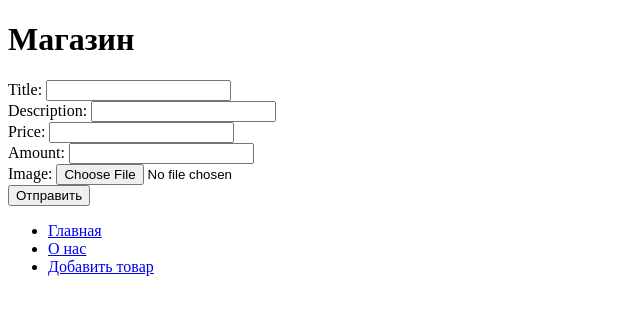
After one commit to MixidFinder/Django_GB, a Django app: page /products/add in a window 1280 px wide. The commit adds this page. Shown: the top 315 px of the page, without its empty margins (0-640 px from the left). Run offline with Django 5.2, Linux system fonts and the light colour scheme.

Commit message:
create product form

```diff
--- /dev/null
+++ b/myapp/forms.py
@@ -0,0 +1,9 @@
+from django import forms
+
+
+class ProductForm(forms.Form):
+    title = forms.CharField(max_length=50)
+    description = forms.CharField(max_length=1000)
+    price = forms.DecimalField(max_digits=12, decimal_places=2)
+    amount = forms.IntegerField(min_value=1)
+    image = forms.ImageField(allow_empty_file=False)
--- /dev/null
+++ b/myapp/templates/myapp/add_product.html
@@ -0,0 +1,11 @@
+{% extends "base.html" %}
+
+{% block title %}Добавить товар{% endblock title %}
+
+{% block content %}
+<form action="" method="post" enctype="multipart/form-data">
+    {% csrf_token %}
+    {{ form }}
+    <input type="submit" value="Отправить">
+</form>
+{% endblock content %}
--- a/myapp/urls.py
+++ b/myapp/urls.py
@@ -4,5 +4,6 @@ from . import views
 urlpatterns = [
     path("", views.index, name="index"),
     path("about/", views.about, name="about"),
-    path("last_products/", views.last_products, name="last_products"),
+    path("products/last", views.last_products, name="last_products"),
+    path("products/add", views.add_product, name="add_product"),
 ]
--- a/myapp/views.py
+++ b/myapp/views.py
@@ -1,7 +1,9 @@
 import logging
 from datetime import datetime, timedelta
-from django.shortcuts import render
+from django.shortcuts import redirect, render
+from .forms import ProductForm
 from .models import Product
+from django.core.files.storage import FileSystemStorage
 
 logger = logging.getLogger(__name__)
 
@@ -17,20 +19,54 @@ def about(request):
     return render(request, "myapp/about.html")
 
 
+def add_product(request):
+    if request.method == "POST":
+        form = ProductForm(request.POST, request.FILES)
+        if form.is_valid():
+            title = form.cleaned_data["title"]
+            description = form.cleaned_data["description"]
+            price = form.cleaned_data["price"]
+            amount = form.cleaned_data["amount"]
+            image = form.cleaned_data["image"]
+
+            logger.info(
+                f"Получили {title=}, {price=}, {amount=} {description=}, {image=}."
+            )
+
+            fs = FileSystemStorage()
+            fs.save(image.name, image)
+
+            product = Product(
+                title=title,
+                description=description,
+                price=price,
+                amount=amount,
+                image=image.name,
+            )
+            product.save()
+
+            return redirect("/")
+
+    else:
+        form = ProductForm()
+
+    return render(request, "myapp/add_product.html", {"form": form})
+
+
 def last_products(request):
     period = request.GET.get("period")
     today = datetime.today()
     if period == "week":
         date = today - timedelta(days=7)
-        products = Product.objects.filter(product_added_date__gte=date)
+        products = Product.objects.filter(added_date__gte=date)
         logger.info("last_week")
     elif period == "month":
         date = today - timedelta(days=30)
-        products = Product.objects.filter(product_added_date__gte=date)
+        products = Product.objects.filter(added_date__gte=date)
         logger.info("last_month")
     elif period == "year":
         date = today - timedelta(days=365)
-        products = Product.objects.filter(product_added_date__gte=date)
+        products = Product.objects.filter(added_date__gte=date)
         logger.info("last_year")
     else:
         products = Product.objects.all()
--- a/myproject/settings.py
+++ b/myproject/settings.py
@@ -149,3 +149,6 @@ STATIC_URL = "static/"
 # https://docs.djangoproject.com/en/5.0/ref/settings/#default-auto-field
 
 DEFAULT_AUTO_FIELD = "django.db.models.BigAutoField"
+
+MEDIA_URL = "/media/"
+MEDIA_ROOT = BASE_DIR / "media"
--- a/templates/base.html
+++ b/templates/base.html
@@ -20,6 +20,7 @@
         <ul>
           <li><a href="/">Главная</a></li>
           <li><a href="about/">О нас</a></li>
+          <li><a href="products/add">Добавить товар</a></li>
         </ul>
       </nav>
       {% endblock %}
```
Also changed, not shown: myapp/management/commands/create_product.py (+4 -4 lines), myapp/models.py (+11 -10 lines), myapp/migrations/0002_rename_order_prise_order_price_and_more.py (added).
